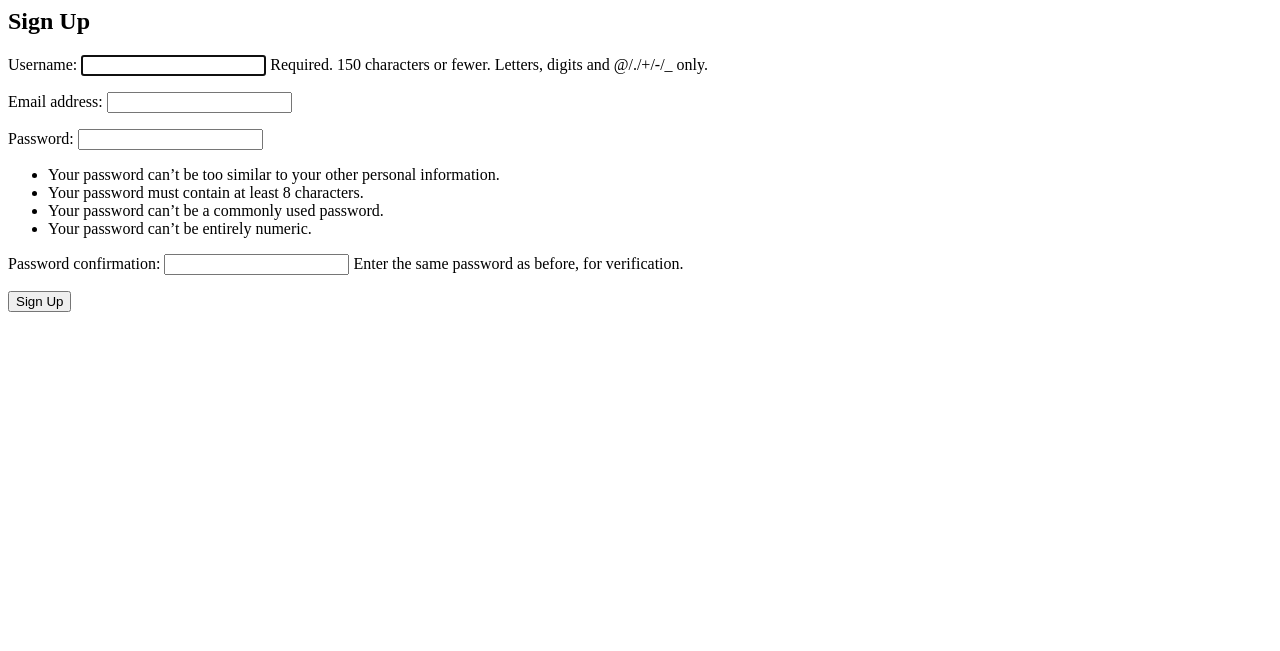
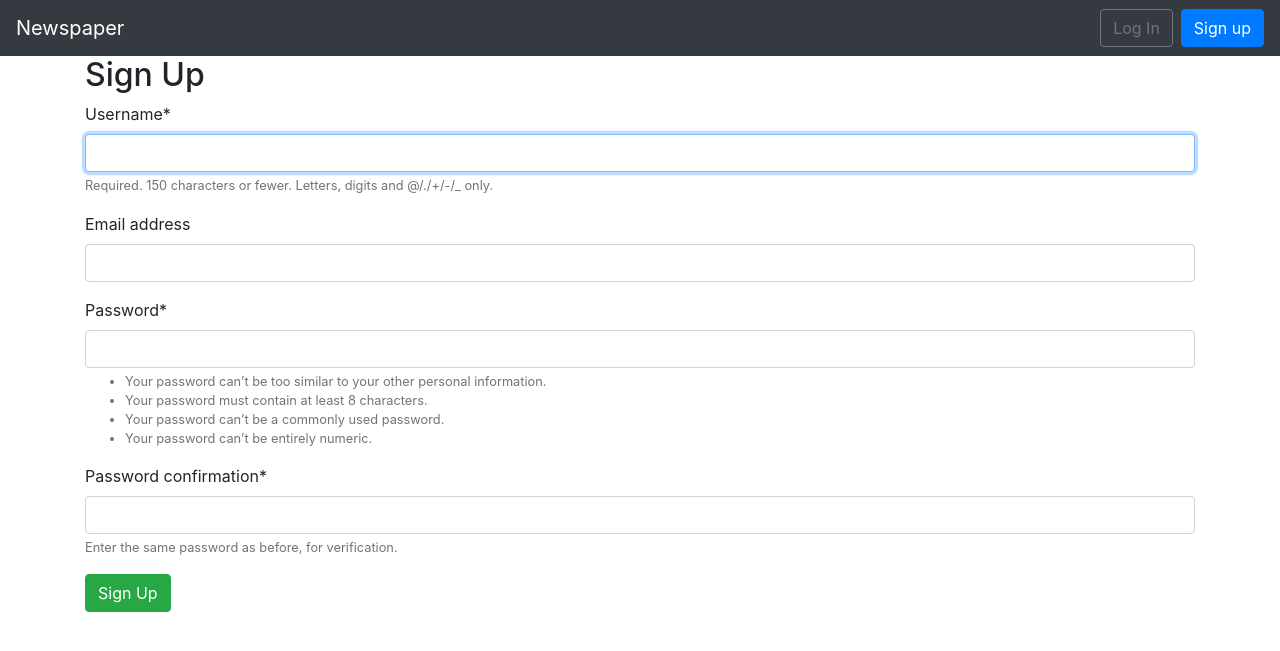
Before and after one commit to suhailnajeeb/django-starter, a Django app: page /users/signup/ in a window 1280 px wide. Shown: the top 651 px of the page. Run offline with Django 3.2, Linux system fonts and the light colour scheme; some libraries are stand-ins or nearby versions.

Commit message:
apply bootstrap templates

```diff
--- a/news/newspaper_project/settings.py
+++ b/news/newspaper_project/settings.py
@@ -38,6 +38,9 @@ INSTALLED_APPS = [
     'django.contrib.sessions',
     'django.contrib.messages',
     'django.contrib.staticfiles',
+    # 3rd party
+    'crispy_forms',
+    # Local
     'users',
     'pages',
 ]
@@ -126,3 +129,5 @@ AUTH_USER_MODEL = 'users.CustomUser'
 
 LOGIN_REDIRECT_URL = 'home'
 LOGOUT_REDIRECT_URL = 'home'
+
+CRISPY_TEMPLATE_PACK = 'bootstrap4'
--- a/news/templates/base.html
+++ b/news/templates/base.html
@@ -1,12 +1,56 @@
+<!DOCTYPE html>
 <html>
 <head>
-        <meta charset = "utf-8" >
-        <title>Newspaper App</title>
+  <meta charset="utf-8">
+  <title>{% block title %}Newspaper App{% endblock title %}</title>
+  <meta name="viewport" content="width=device-width, initial-scale=1, shrink-to-fit=no">
+
+  <!-- Bootstrap CSS -->
+  <link rel="stylesheet" href="https://stackpath.bootstrapcdn.com/bootstrap/4.5.0/css/bootstrap.min.css" integrity="sha384-9aIt2nRpC12Uk9gS9baDl411NQApFmC26EwAOH8WgZl5MYYxFfc+NcPb1dKGj7Sk" crossorigin="anonymous">
 </head>
 <body>
+  <nav class="navbar navbar-expand-lg navbar-dark bg-dark">
+    <a class="navbar-brand" href="{% url 'home' %}">Newspaper</a>
+    <button class="navbar-toggler" type="button" data-toggle="collapse" data-target="#navbarSupportedContent" aria-controls="navbarSupportedContent" aria-expanded="false" aria-label="Toggle navigation">
+      <span class="navbar-toggler-icon"></span>
+    </button>
+    <div class="collapse navbar-collapse" id="navbarSupportedContent">
+      {% if user.is_authenticated %}
+        <ul class="navbar-nav ml-auto">
+          <li class="nav-item">
+            <a class="nav-link dropdown-toggle" href="#" id="navbarDropdown" role="button" data-toggle="dropdown" aria-haspopup="true" aria-expanded="false">
+              {{ user.username }}
+            </a>
+            <div class="dropdown-menu dropdown-menu-lg-right" aria-labelledby="navbarDropdown">
+              <a class="dropdown-item"
+              href="{% url 'password_change'%}">Change password</a>
+              <div class="dropdown-divider"></div>
+              <a class="dropdown-item" href="{% url 'logout' %}">
+              Log Out</a>
+            </div>
+          </li>
+        </ul>
+      {% else %}
+        <form class="form-inline ml-auto">
+          <a href="{% url 'login' %}" class="btn btn-outline-secondary">
+          Log In</a>
+          <a href="{% url 'signup' %}" class="btn btn-primary ml-2">
+          Sign up</a>
+        </form>
+      {% endif %}
+    </div>
+  </nav>
   <main>
+    <div class="container">
       {% block content %}
-            {% endblock %}
+      {% endblock content %}
+    </div>
   </main>
+
+  <!-- Optional JavaScript -->
+  <!-- jQuery first, then Popper.js, then Bootstrap JS -->
+  <script src="https://code.jquery.com/jquery-3.5.1.slim.min.js" integrity="sha384-DfXdz2htPH0lsSSs5nCTpuj/zy4C+OGpamoFVy38MVBnE+IbbVYUew+OrCXaRkfj" crossorigin="anonymous"></script>
+  <script src="https://cdn.jsdelivr.net/npm/popper.js@1.16.0/dist/umd/popper.min.js" integrity="sha384-Q6E9RHvbIyZFJoft+2mJbHaEWldlvI9IOYy5n3zV9zzTtmI3UksdQRVvoxMfooAo" crossorigin="anonymous"></script>
+  <script src="https://stackpath.bootstrapcdn.com/bootstrap/4.5.0/js/bootstrap.min.js" integrity="sha384-OgVRvuATP1z7JjHLkuOU7Xw704+h835Lr+6QL9UvYjZE3Ipu6Tp75j7Bh/kR0JKI" crossorigin="anonymous"></script>
 </body>
 </html>
--- a/news/templates/registration/login.html
+++ b/news/templates/registration/login.html
@@ -7,6 +7,6 @@
 <form method = "post">
     {% csrf_token %}
     {{form.as_p}}
-    <button type = "submit">Login</button>
+    <button class = "btn btn-success ml-2" type = "submit">Login</button>
 </form>
 {% endblock %}
--- a/news/templates/signup.html
+++ b/news/templates/signup.html
@@ -1,4 +1,6 @@
 {% extends 'base.html' %}
+
+{% load crispy_forms_tags %}
 
 {% block title %}Sign Up{% endblock %}
 
@@ -6,7 +8,7 @@
     <h2>Sign Up</h2>
     <form method = "post">
         {% csrf_token %}
-        {{form.as_p}}
-        <button type = "submit">Sign Up</button>
+        {{form | crispy}}
+        <button class = "btn btn-success" type = "submit">Sign Up</button>
     </form>
 {% endblock %}
```
Also changed, not shown: 2 other files. Lines whose indentation alone changed are shown as unchanged.
